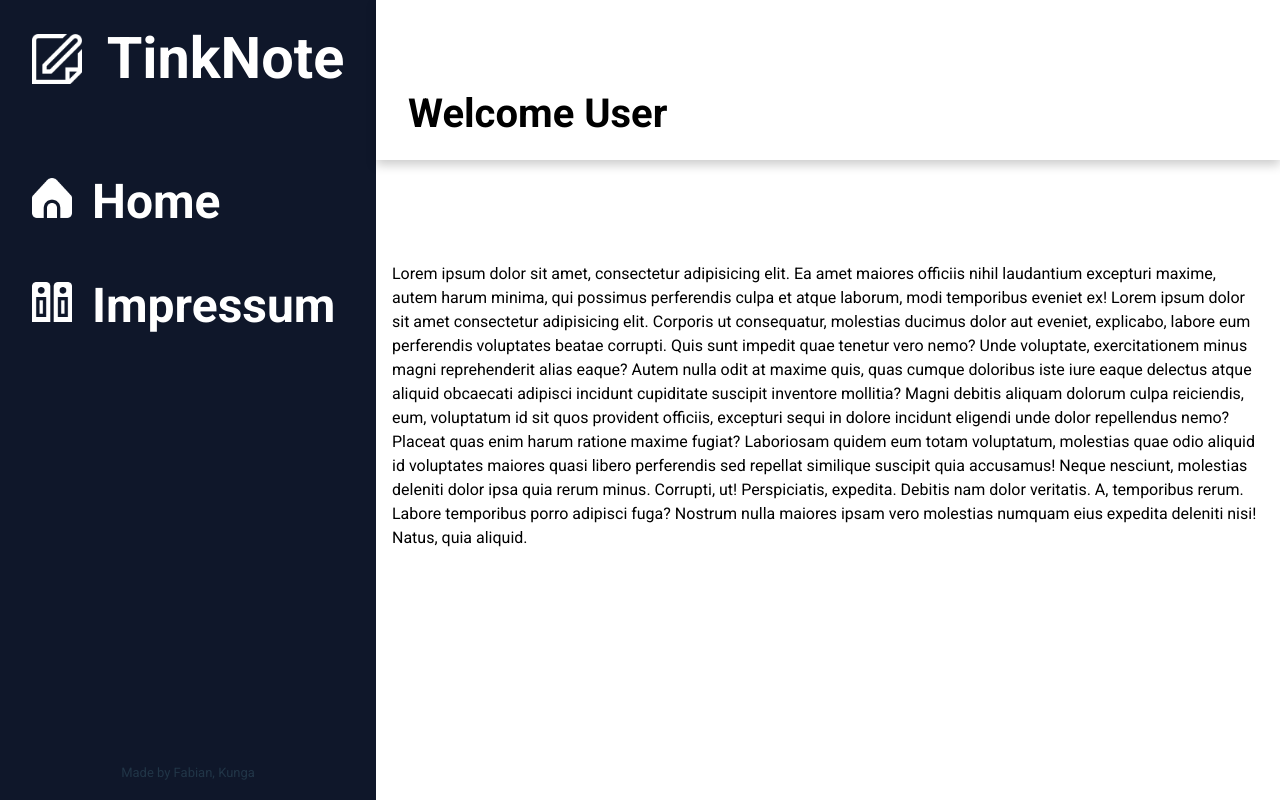
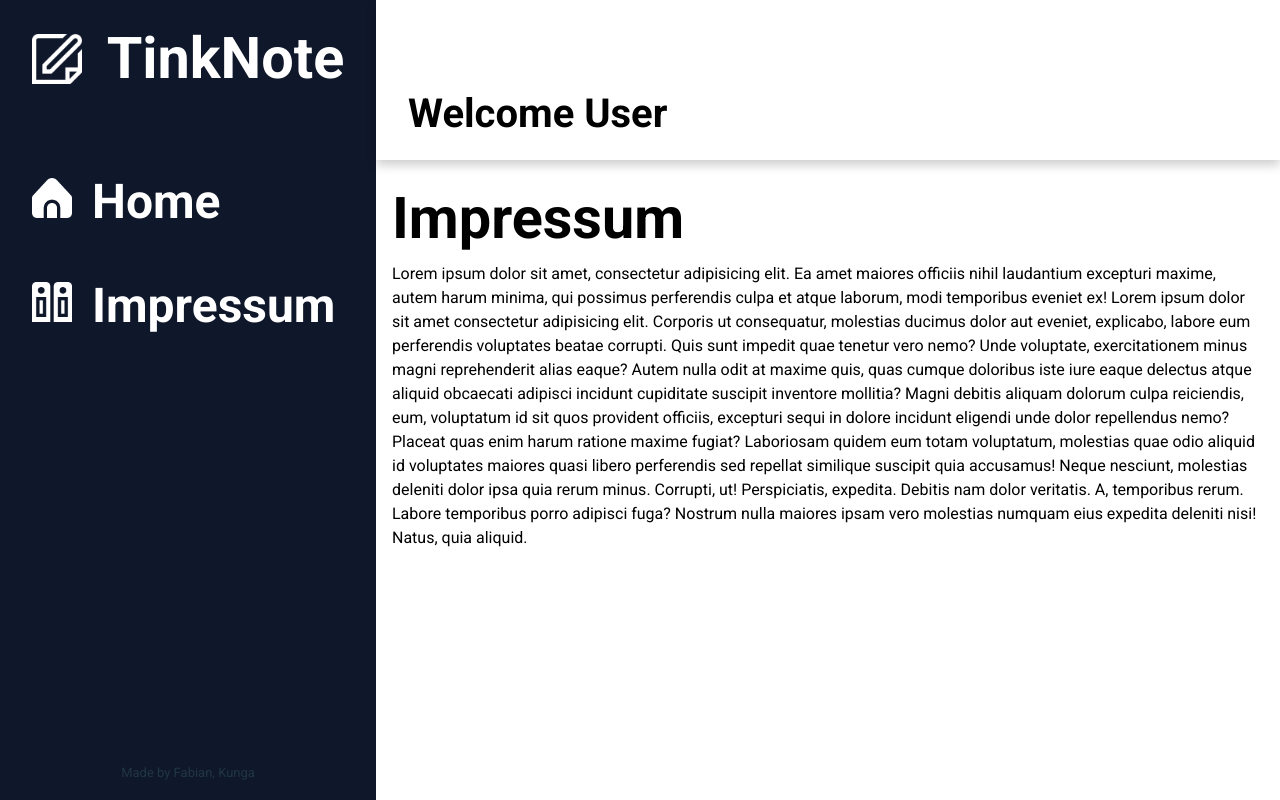
Before and after one commit to TenzKD/M294_ToDo-List, a React (Vite) app in the folder Frontend/: page /impressum in a window 1280 px wide. Built offline with nearby package versions, Linux system fonts and the light colour scheme.

Commit message:
Removed unnecessary comments and changed the color of impressum title to black for better visibility

```diff
--- a/Frontend/src/components/AddTaskButton.jsx
+++ b/Frontend/src/components/AddTaskButton.jsx
@@ -1,8 +1,6 @@
 import React from "react";
-import { useState } from "react";
 import plus from "../icons/plus.png";
-import "../styles/AddTaskButton.css";
-import ToDoForm from "./ToDoForm";
+import "../styles/addTaskButton.css";
 
 export default function AddTaskButton({ setCloseForm }) {
   return (
--- a/Frontend/src/styles/impressum.css
+++ b/Frontend/src/styles/impressum.css
@@ -6,3 +6,7 @@
 .impressum p {
   width: auto;
 }
+
+.impressum h1 {
+  color: black;
+}
```
Also changed, not shown: Frontend/src/styles/addTaskButton.css (+0 -8 lines).
